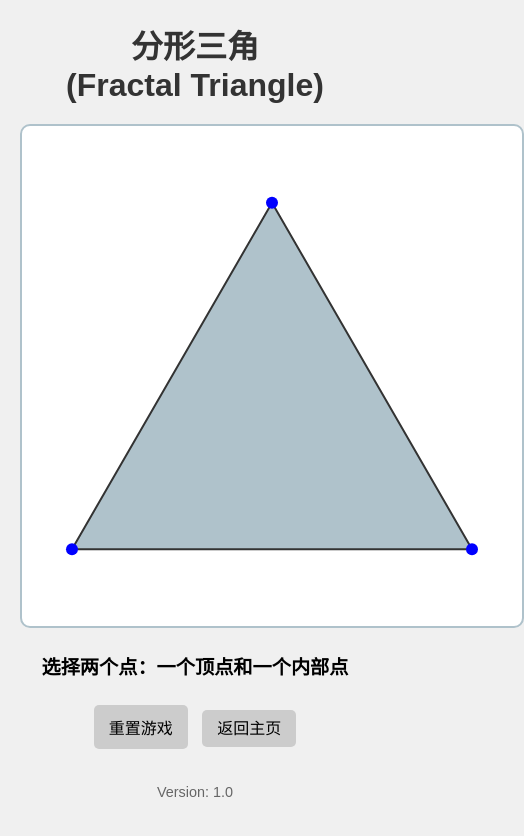
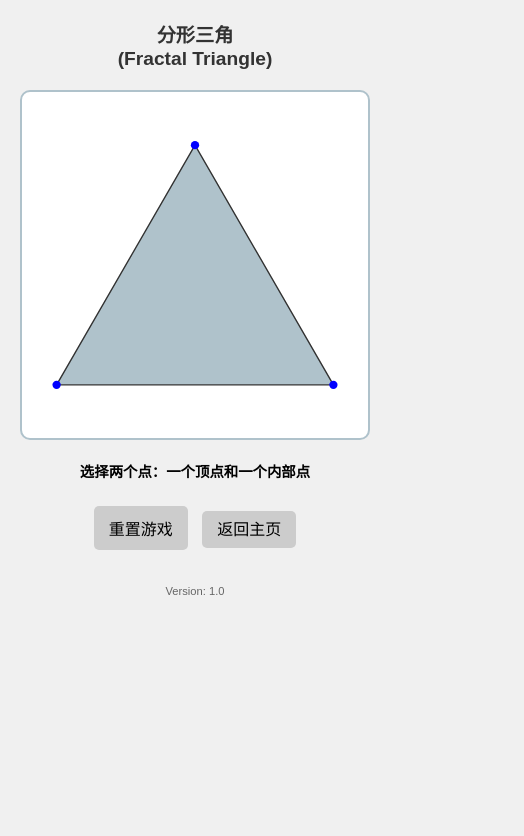
Before and after one commit to changchen/Filp-the-Nine, a plain HTML site: page fractal.html in a window 390 px wide. Shown: the whole page, 524 px wide, since content can reach past the window. Drawn offline with Linux system fonts and the light colour scheme.

Commit message:
测试优化

```diff
--- a/fractal.html
+++ b/fractal.html
@@ -14,12 +14,21 @@
   h1 {
     margin-bottom: 20px;
     color: #333;
+    font-size: 1.5em; /* 调整标题字体大小 */
   }
   .game-container {
-    display: inline-block;
-    position: relative;
+    display: flex;
+    justify-content: center;
+    align-items: center;
+    width: 100%;
+    max-width: 500px; /* 最大宽度限制 */
+    margin: 0 auto;
   }
   svg {
+    width: 100%; /* 宽度自适应 */
+    height: auto; /* 高度自动调整 */
+    max-width: 100%;
+    height: auto;
     border: 2px solid #AFC2CB; /* 与Flip the Nine的玩家1色系保持一致 */
     background-color: #fff;
     border-radius: 10px;
@@ -29,12 +38,12 @@
   }
   .info {
     margin-top: 20px;
-    font-size: 1.2em;
+    font-size: 1em; /* 调整信息字体大小 */
     font-weight: bold;
   }
   .version {
     margin-top: 30px;
-    font-size: 0.9em;
+    font-size: 0.8em; /* 调整版本信息字体大小 */
     color: #666;
   }
   .controls {
@@ -82,6 +91,19 @@
     stroke-width: 2;
     stroke-dasharray: 4;
   }
+
+  /* 响应式调整 */
+  @media (max-width: 600px) {
+    h1 {
+      font-size: 1.2em;
+    }
+    .info {
+      font-size: 0.9em;
+    }
+    .version {
+      font-size: 0.7em;
+    }
+  }
 </style>
 </head>
 <body>
@@ -89,7 +111,7 @@
 <h1>分形三角<br>(Fractal Triangle)</h1>
 
 <div class="game-container">
-  <svg id="triangleSvg" width="500" height="500">
+  <svg id="triangleSvg" viewBox="0 0 500 500" preserveAspectRatio="xMidYMid meet">
     <!-- 等边三角形 -->
     <polygon id="equilateralTriangle" points="" fill="#AFC2CB" stroke="#333" stroke-width="2"/>
     <!-- 顶点标记 -->
@@ -122,8 +144,8 @@
   const previewLine = document.getElementById('previewLine');
   const previewMidpoint = document.getElementById('previewMidpoint');
 
-  const width = svg.clientWidth;
-  const height = svg.clientHeight;
+  const width = 500; // SVG的viewBox宽度
+  const height = 500; // SVG的viewBox高度
 
   // 计算等边三角形的顶点坐标
   const side = 400;
@@ -183,8 +205,8 @@
     if (selectedVertex === null) return; // 未选择顶点，无法选择内部点
 
     const rect = svg.getBoundingClientRect();
-    const x = e.clientX - rect.left;
-    const y = e.clientY - rect.top;
+    const x = (e.clientX - rect.left) * (width / rect.width);
+    const y = (e.clientY - rect.top) * (height / rect.height);
 
     // 检查鼠标是否在三角形内部
     if (isPointInTriangle({x, y}, vertices[0], vertices[1], vertices[2])) {
@@ -217,8 +239,8 @@
     if (selectedVertex === null) return; // 未选择顶点
 
     const rect = svg.getBoundingClientRect();
-    const x = e.clientX - rect.left;
-    const y = e.clientY - rect.top;
+    const x = (e.clientX - rect.left) * (width / rect.width);
+    const y = (e.clientY - rect.top) * (height / rect.height);
 
     // 检查点击是否在三角形内部
     if (!isPointInTriangle({x, y}, vertices[0], vertices[1], vertices[2])) return;
```
